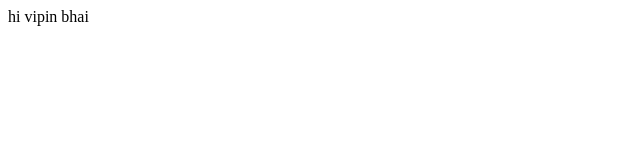
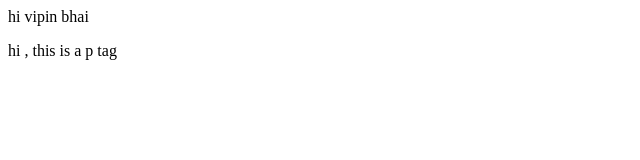
Before and after one commit to vipinyadav1605/newlearn, a React (Create React App) app: page / in a window 1280 px wide. Shown: the top 160 px of the page, without its empty margins (0-640 px from the left). Built offline with nearby package versions, Linux system fonts and the light colour scheme.

Commit message:
this is for checking

```diff
--- a/src/App.js
+++ b/src/App.js
@@ -3,6 +3,9 @@ function App() {
   return (
     <div className="App">
           hi vipin bhai
+          <p> hi , this is  a p tag
+
+          </p>
     </div>
   );
 }
```
